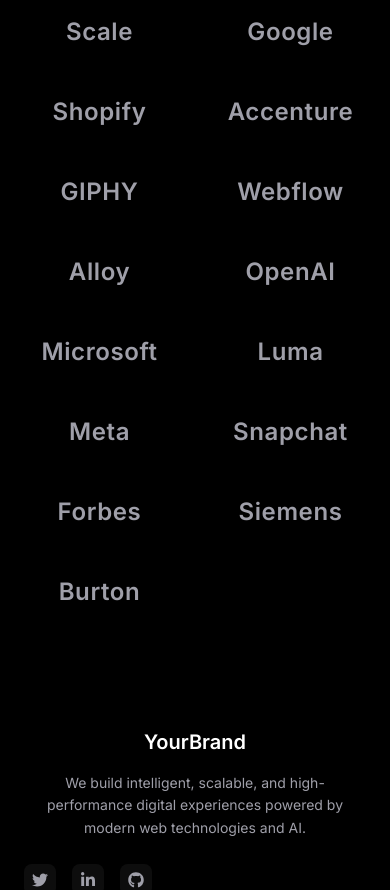
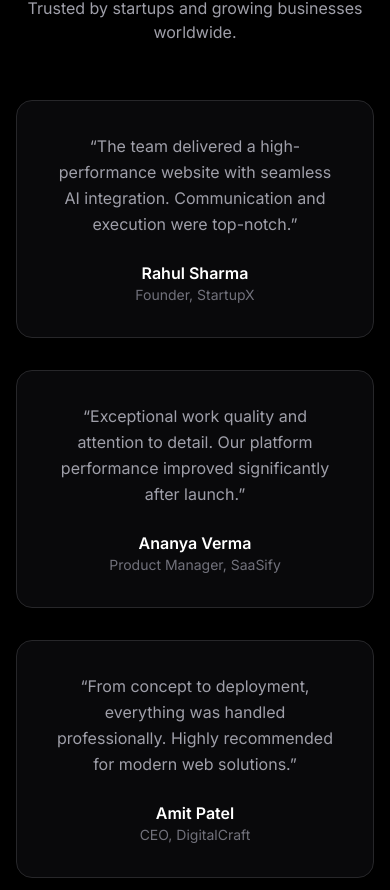
Before and after one commit to mesanaullah/SaaS-Landing, a React (Vite) app: page / in a window 390 px wide. Shown: the part 9595-10485 px from the top of the page. Built offline with nearby package versions, Linux system fonts and the light colour scheme.

Commit message:
customer feedbacks added

```diff
--- a/src/App.jsx
+++ b/src/App.jsx
@@ -4,12 +4,12 @@
 // import Features from './components/Features'
 import Footer from './components/Footer'
 import Navbar from './components/Navbar'
-import OurClients from './components/OurClients'
 import LatestWork from './components/LatestWork'
 import ContactForm from './components/ContactForm'
 import Technologies from './components/Technologies'
 import Industries from './components/Industries'
 import AboutUs from './components/AboutUs'
+import Testimonials from './components/Testimonials'
 
 const App = () => {
   return (
@@ -22,8 +22,8 @@
       <Industries />
       <LatestWork />
       <ContactForm />
+      <Testimonials />
       {/* <Features /> */}
-      <OurClients />
       <Footer />
     </div>
   )
--- a/src/components/Footer.jsx
+++ b/src/components/Footer.jsx
@@ -14,7 +14,7 @@
                 {/* Brand */}
                 <div>
                     <h3 className="text-xl font-semibold text-white mb-4">
-                        YourBrand
+                        DigitalWebify
                     </h3>
                     <p className="text-sm leading-relaxed text-zinc-400">
                         We build intelligent, scalable, and high-performance digital
@@ -76,7 +76,7 @@
                 {/* Contact */}
                 <div>
                     <h4 className="text-white font-semibold mb-4">Contact</h4>
-                    <p className="text-sm">hello@yourdomain.com</p>
+                    <p className="text-sm">digitalwebify7u@gmail.com</p>
                     <p className="text-sm mt-2">India</p>
                 </div>
             </div>
--- a/src/components/OurClients.jsx
+++ /dev/null
@@ -1,47 +0,0 @@
-import React from 'react'
-
-const OurClients = () => {
-    const clients = [
-        "Scale",
-        "Google",
-        "Shopify",
-        "Accenture",
-        "GIPHY",
-        "Webflow",
-        "Alloy",
-        "OpenAI",
-        "Microsoft",
-        "Luma",
-        "Meta",
-        "Snapchat",
-        "Forbes",
-        "Siemens",
-        "Burton",
-    ];
-
-    return (
-        <section className="bg-black py-10 md:py-15">
-            <div className="max-w-7xl mx-auto px-6">
-
-                {/* Heading */}
-                <p className="text-center text-zinc-400 text-lg font-medium tracking-wide mb-14">
-                    Empowering individuals and teams at world's leading organizations
-                </p>
-
-                {/* Logos Grid */}
-                <div className="grid grid-cols-2 sm:grid-cols-3 md:grid-cols-5 gap-x-10 gap-y-12 items-center">
-                    {clients.map((client, i) => (
-                        <div
-                            key={i}
-                            className="flex justify-center items-center text-zinc-400 text-2xl font-semibold tracking-wide hover:text-white transition"
-                        >
-                            {client}
-                        </div>
-                    ))}
-                </div>
-            </div>
-        </section>
-    )
-}
-
-export default OurClients
--- /dev/null
+++ b/src/components/Testimonials.jsx
@@ -0,0 +1,75 @@
+import { FaStar } from "react-icons/fa";
+
+const testimonials = [
+    {
+        name: "Rahul Sharma",
+        role: "Founder, StartupX",
+        feedback:
+            "The team delivered a high-performance website with seamless AI integration. Communication and execution were top-notch.",
+    },
+    {
+        name: "Ananya Verma",
+        role: "Product Manager, SaaSify",
+        feedback:
+            "Exceptional work quality and attention to detail. Our platform performance improved significantly after launch.",
+    },
+    {
+        name: "Amit Patel",
+        role: "CEO, DigitalCraft",
+        feedback:
+            "From concept to deployment, everything was handled professionally. Highly recommended for modern web solutions.",
+    },
+];
+
+const Testimonials = () => {
+    return (
+        <section className="bg-black text-white py-20 md:py-28">
+            <div className="max-w-7xl mx-auto px-4 sm:px-6">
+
+                {/* Header */}
+                <div className="text-center mb-14 md:mb-20">
+                    <h2 className="text-3xl md:text-4xl font-bold">
+                        What Our <span className="text-primary">Clients Say</span>
+                    </h2>
+                    <p className="mt-4 text-zinc-400 max-w-2xl mx-auto">
+                        Trusted by startups and growing businesses worldwide.
+                    </p>
+                </div>
+
+                {/* Testimonials Grid */}
+                <div className="grid gap-8 sm:grid-cols-2 lg:grid-cols-3">
+                    {testimonials.map((item, index) => (
+                        <div
+                            key={index}
+                            className="relative rounded-2xl border border-zinc-800 bg-zinc-950 p-8 hover:border-primary/40 transition"
+                        >
+                            {/* Glow on hover */}
+                            <div className="absolute inset-0 rounded-2xl bg-primary/5 opacity-0 hover:opacity-100 transition pointer-events-none" />
+
+                            {/* Stars */}
+                            {/* <div className="relative flex gap-1 text-primary mb-4">
+                                {[...Array(5)].map((_, i) => (
+                                    <FaStar key={i} size={14} />
+                                ))}
+                            </div> */}
+
+                            {/* Feedback */}
+                            <p className="relative text-zinc-400 leading-relaxed">
+                                “{item.feedback}”
+                            </p>
+
+                            {/* Client Info */}
+                            <div className="relative mt-6">
+                                <p className="font-semibold">{item.name}</p>
+                                <p className="text-sm text-zinc-500">{item.role}</p>
+                            </div>
+                        </div>
+                    ))}
+                </div>
+
+            </div>
+        </section>
+    );
+};
+
+export default Testimonials;
```
